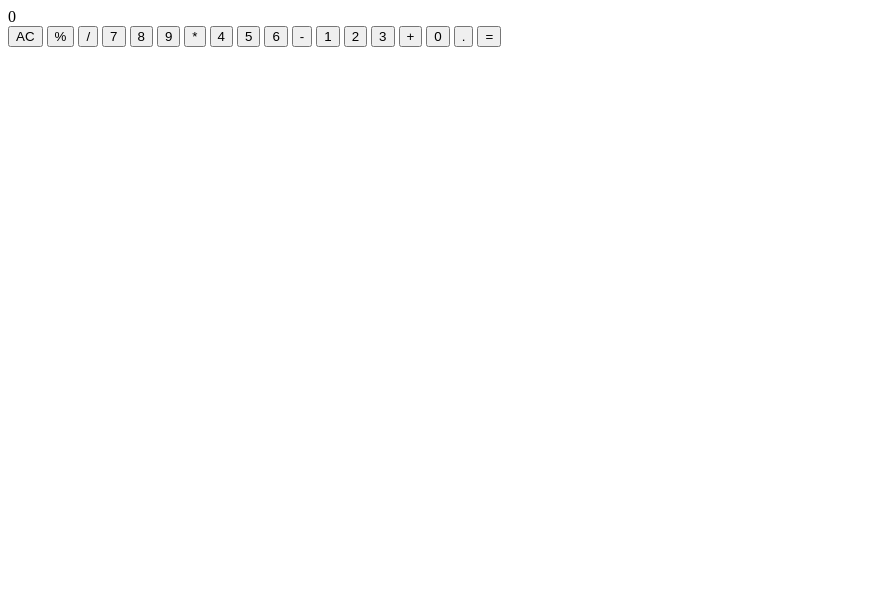
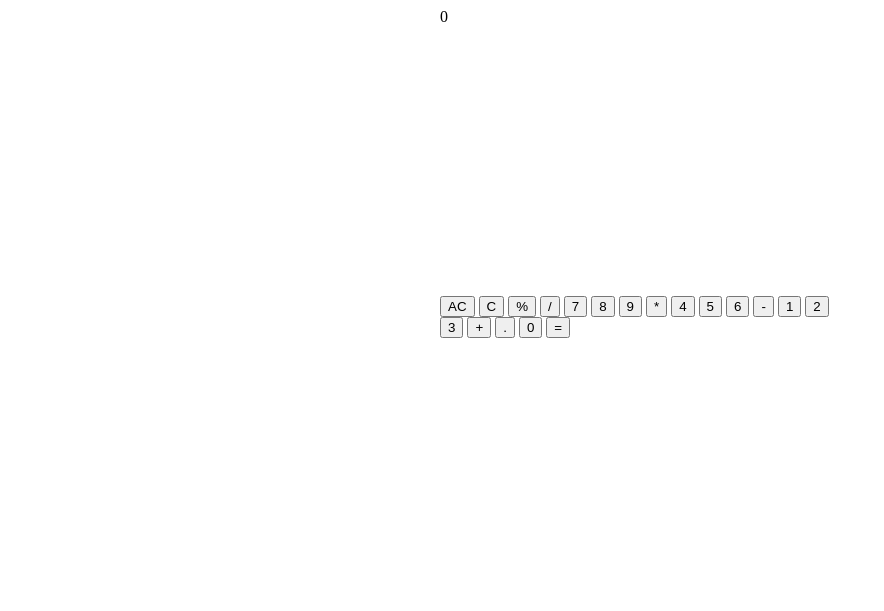
Before and after one commit to nickfrn/calculator, a plain HTML site: page index.html in a window 1280 px wide. Shown: the whole page, without its empty margins (0-884 px from the left). Drawn offline with Linux system fonts and the light colour scheme.

Commit message:
Add container for, and reorder, buttons

```diff
--- a/index.html
+++ b/index.html
@@ -3,34 +3,35 @@
 <head>
     <meta charset="UTF-8">
     <meta name="viewport" content="width=device-width, initial-scale=1.0">
+    <link rel="stylesheet" href="./style.css">
     <title>Calculator</title>
 </head>
 <body>
     <main class="container">
         <div class="display"></div>
 
-        <button class="specialFunct">AC</button>
-        <button class="specialFunct">%</button>
-        <button class="operator">/</button>
+        <div class="btnContainer">
+            <button class="btn">AC</button>
+            <button class="btn">C</button>
+            <button class="btn">%</button>
+            <button class="btn">/</button>
 
-        <button class="number first-col">7</button>
-        <button class="number">8</button>
-        <button class="number">9</button>
-        <button class="operator">*</button>
-
-        <button class="number">4</button>
-        <button class="number">5</button>
-        <button class="number">6</button>
-        <button class="operator">-</button>
-
-        <button class="number">1</button>
-        <button class="number">2</button>
-        <button class="number">3</button>
-        <button class="operator">+</button>
-
-        <button class="number">0</button>
-        <button class="number">.</button>
-        <button class="operator">=</button>
+            <button class="btn">7</button>
+            <button class="btn">8</button>
+            <button class="btn">9</button>
+            <button class="btn">*</button>
+            <button class="btn">4</button>
+            <button class="btn">5</button>
+            <button class="btn">6</button>
+            <button class="btn">-</button>
+            <button class="btn">1</button>
+            <button class="btn">2</button>
+            <button class="btn">3</button>
+            <button class="btn">+</button>
+            <button class="btn">.</button>
+            <button class="btn">0</button>
+            <button class="btn large">=</button>
+        </div>
     </main>
 
     <script src="./script.js"></script>
```
